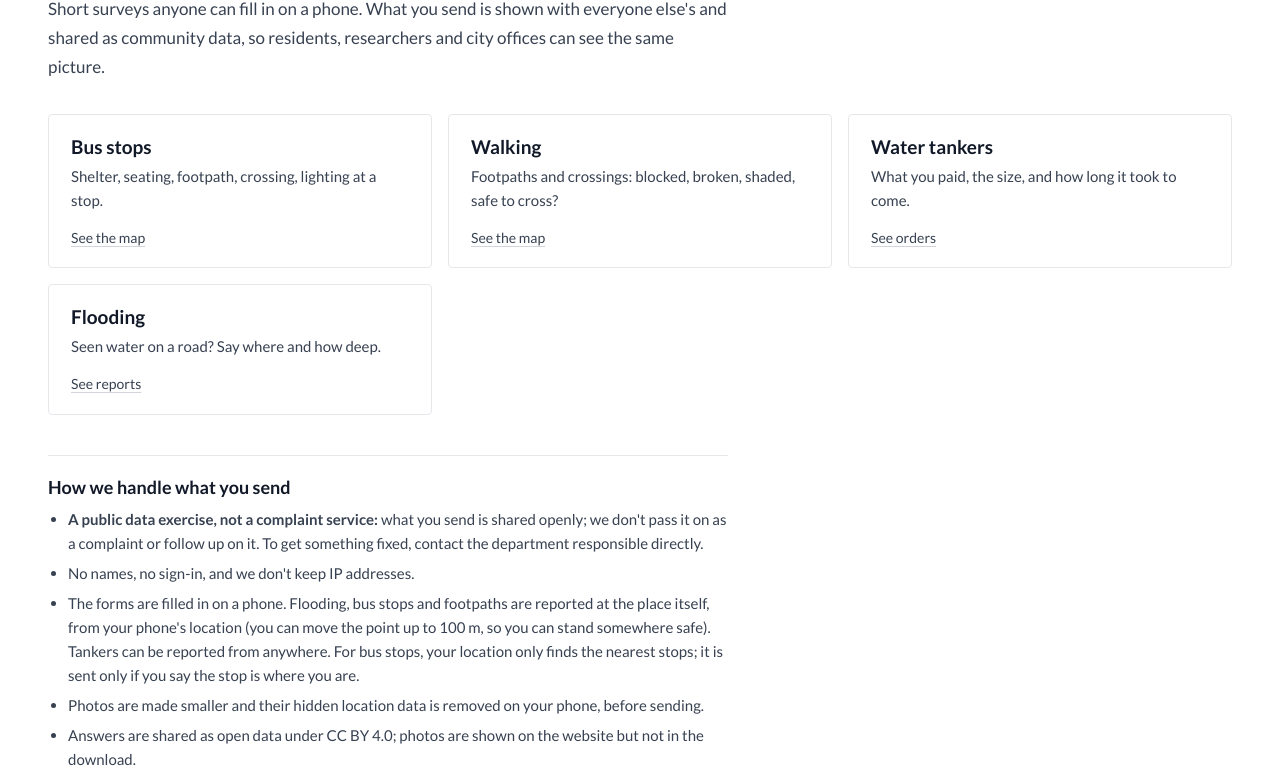
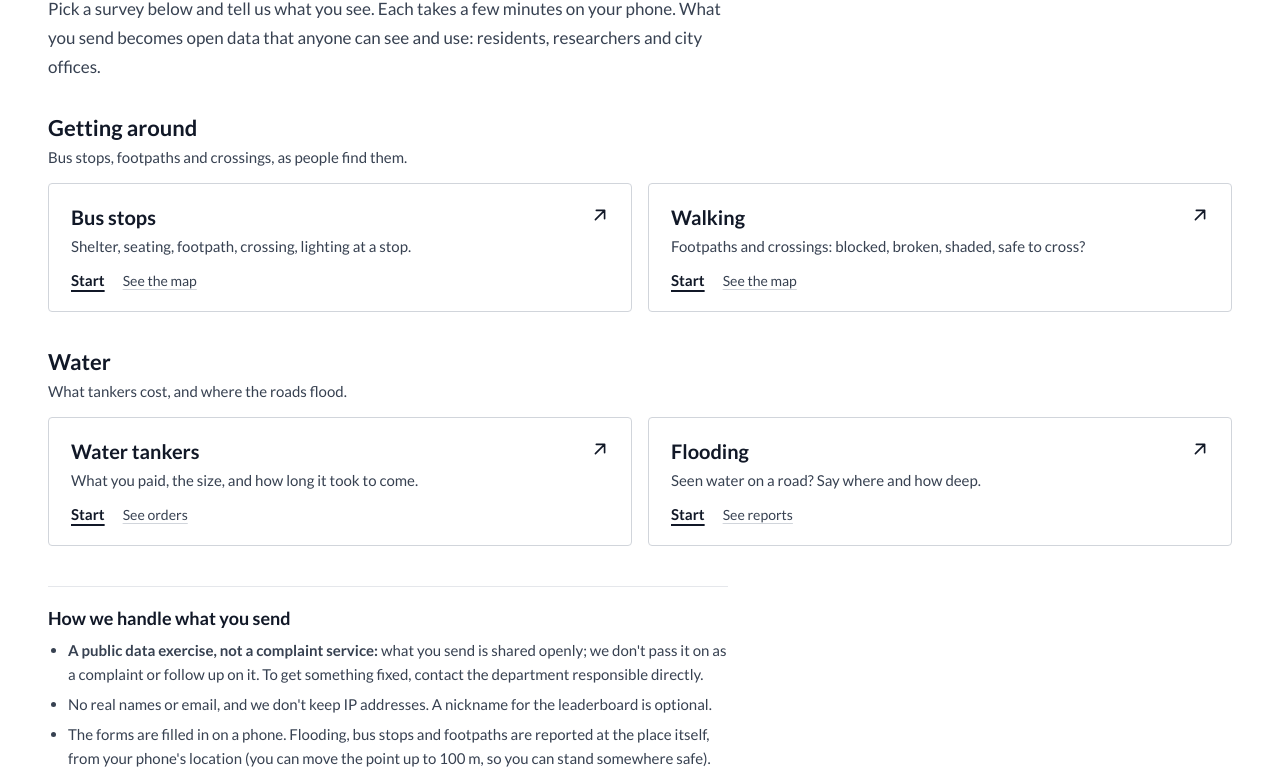
Before and after one commit to hulf-observatory/contribute, a plain HTML site: page index.html in a window 1280 px wide. Shown: the part 185-959 px from the top of the page. Drawn offline with Linux system fonts and the light colour scheme.

Commit message:
Contribute page: open data for Hyderabad, surveys by theme, arrow and Start on each card
Co-Authored-By: Claude Opus 5.5 <noreply@anthropic.com>

```diff
--- a/index.html
+++ b/index.html
@@ -4,7 +4,7 @@
 <meta charset="utf-8">
 <meta name="viewport" content="width=device-width, initial-scale=1">
 <title>Contribute · Hyderabad Urban Observatory</title>
-<meta name="description" content="Tell the Hyderabad Urban Observatory what you see in the city: flooding, bus stops and water tankers now, more surveys soon. Anonymous, no sign-in; shared as community data.">
+<meta name="description" content="Help build open data for Hyderabad: short phone surveys on bus stops, footpaths and crossings, water tankers and flooding. No real names; everything is shared as open data.">
 <link rel="icon" href="favicon.svg" type="image/svg+xml">
 <link rel="stylesheet" href="vendor/fonts/lato.css">
 <link rel="stylesheet" href="vendor/fonts/outfit.css">
@@ -13,19 +13,26 @@
 <script src="https://api.urbanobservatory.in/visits.js" defer></script>
 <style>
   .intro { max-width: var(--measure); margin-bottom: 32px; }
+  /* surveys grouped by theme (Teja, 17 Nov 2026); each card is one big button with an arrow at its top right */
+  .theme { margin: 0 0 36px; }
+  .theme-h { font: 700 22px/1.25 var(--font-ui); color: var(--ink); margin: 0 0 4px; }
+  .theme-sub { color: var(--text-2); font-size: 15px; margin: 0 0 14px; }
   .surveys { display: grid; gap: 16px; grid-template-columns: minmax(0, 1fr); }
   @media (min-width: 768px) { .surveys { grid-template-columns: repeat(2, minmax(0, 1fr)); } }
-  @media (min-width: 1280px) { .surveys { grid-template-columns: repeat(3, minmax(0, 1fr)); } }
-  /* simple cards (Teja, 16 Nov 2026): name, one line, the whole card starts the survey; results as a small link */
-  .card { position: relative; border: 1px solid var(--border); border-radius: var(--r-card); padding: 20px 22px 18px; background: #fff; transition: border-color .2s ease, background .2s ease; }
+  .card { position: relative; border: 1px solid var(--border-2); border-radius: var(--r-card); padding: 20px 56px 18px 22px; background: #fff; transition: border-color .2s ease, background .2s ease; }
   .card:hover { border-color: var(--ink); background: var(--band); }
-  .card h2 { font: 700 19px/1.3 var(--font-ui); margin: 0 0 4px; }
+  .card h3 { font: 700 20px/1.3 var(--font-ui); margin: 0 0 4px; }
+  .card .arrow { position: absolute; top: 20px; right: 20px; width: 22px; height: 22px; fill: none; stroke: var(--ink); stroke-width: 1.8; stroke-linecap: round; stroke-linejoin: round; transition: transform .2s ease; }
+  .card:hover .arrow { transform: translate(2px, -2px); }
+  .card .foot { display: flex; flex-wrap: wrap; align-items: baseline; gap: 6px 18px; margin-top: 4px; }
+  .card .start { font: 700 15px var(--font-ui); color: var(--ink); text-decoration: underline; text-underline-offset: 4px; text-decoration-thickness: 1.5px; }
   .card .go { color: var(--ink); text-decoration: none; }
   .card .go::after { content: ''; position: absolute; inset: 0; border-radius: var(--r-card); }   /* the whole card is the link */
   .card .go:focus-visible { outline: none; }
   .card:focus-within { border-color: var(--ink); box-shadow: 0 0 0 1px var(--ink); }
   .card p { color: var(--text-2); margin: 0 0 12px; font-size: 15px; }
   .card .more { position: relative; z-index: 1; font-size: 14px; color: var(--text-2); }
+  .card h3 .go { color: var(--ink); }
   .rules { max-width: var(--measure); margin-top: 40px; padding-top: 20px; border-top: 1px solid var(--border); color: var(--text-2); font-size: 15px; }
   .rules h2 { font: 700 18px/1.3 var(--font-ui); color: var(--ink); margin: 0 0 8px; }
   .rules ul { margin: 0; padding-left: 20px; }
@@ -44,39 +51,50 @@
 <main class="wrap">
   <section class="intro">
     <p class="eyebrow">Contribute</p>
-    <h1>Tell us what you see in the city</h1>
-    <p class="lede">Short surveys anyone can fill in on a phone. What you send is shown with everyone else's and shared
-      as community data, so residents, researchers and city offices can see the same picture.</p>
+    <h1>Help build open data for Hyderabad</h1>
+    <p class="lede">Pick a survey below and tell us what you see. Each takes a few minutes on your phone. What you send
+      becomes open data that anyone can see and use: residents, researchers and city offices.</p>
   </section>
 
+  <section class="theme" aria-labelledby="th-move">
+    <h2 class="theme-h" id="th-move">Getting around</h2>
+    <p class="theme-sub">Bus stops, footpaths and crossings, as people find them.</p>
     <div class="surveys">
       <article class="card">
-      <h2><a class="go" href="bus-stops/">Bus stops</a></h2>
+        <h3><a class="go" href="bus-stops/">Bus stops</a></h3><svg class="arrow" viewBox="0 0 24 24" aria-hidden="true"><path d="M7 17 17 7M8 7h9v9"/></svg>
         <p>Shelter, seating, footpath, crossing, lighting at a stop.</p>
-      <a class="more" href="bus-stops/map/">See the map</a>
+        <div class="foot"><span class="start" aria-hidden="true">Start</span><a class="more" href="bus-stops/map/">See the map</a></div>
       </article>
       <article class="card">
-      <h2><a class="go" href="walking/">Walking</a></h2>
+        <h3><a class="go" href="walking/">Walking</a></h3><svg class="arrow" viewBox="0 0 24 24" aria-hidden="true"><path d="M7 17 17 7M8 7h9v9"/></svg>
         <p>Footpaths and crossings: blocked, broken, shaded, safe to cross?</p>
-      <a class="more" href="walking/map/">See the map</a>
+        <div class="foot"><span class="start" aria-hidden="true">Start</span><a class="more" href="walking/map/">See the map</a></div>
+      </article>
+    </div>
+  </section>
+
+  <section class="theme" aria-labelledby="th-water">
+    <h2 class="theme-h" id="th-water">Water</h2>
+    <p class="theme-sub">What tankers cost, and where the roads flood.</p>
+    <div class="surveys">
+      <article class="card">
+        <h3><a class="go" href="tankers/">Water tankers</a></h3><svg class="arrow" viewBox="0 0 24 24" aria-hidden="true"><path d="M7 17 17 7M8 7h9v9"/></svg>
+        <p>What you paid, the size, and how long it took to come.</p>
+        <div class="foot"><span class="start" aria-hidden="true">Start</span><a class="more" href="tankers/orders/">See orders</a></div>
       </article>
       <article class="card">
-      <h2><a class="go" href="tankers/">Water tankers</a></h2>
-      <p>What you paid, the size, and how long it took to come.</p>
-      <a class="more" href="tankers/orders/">See orders</a>
-    </article>
-    <article class="card">
-      <h2><a class="go" href="flood/">Flooding</a></h2>
+        <h3><a class="go" href="flood/">Flooding</a></h3><svg class="arrow" viewBox="0 0 24 24" aria-hidden="true"><path d="M7 17 17 7M8 7h9v9"/></svg>
         <p>Seen water on a road? Say where and how deep.</p>
-      <a class="more" href="flood/reports/">See reports</a>
+        <div class="foot"><span class="start" aria-hidden="true">Start</span><a class="more" href="flood/reports/">See reports</a></div>
       </article>
     </div>
+  </section>
 
   <section class="rules">
     <h2>How we handle what you send</h2>
     <ul>
       <li><b>A public data exercise, not a complaint service:</b> what you send is shared openly; we don't pass it on as a complaint or follow up on it. To get something fixed, contact the department responsible directly.</li>
-      <li>No names, no sign-in, and we don't keep IP addresses.</li>
+      <li>No real names or email, and we don't keep IP addresses. A nickname for the leaderboard is optional.</li>
       <li>The forms are filled in on a phone. Flooding, bus stops and footpaths are reported at the place itself, from your phone's location (you can move the point up to 100 m, so you can stand somewhere safe). Tankers can be reported from anywhere. For bus stops, your location only finds the nearest stops; it is sent only if you say the stop is where you are.</li>
       <li>Photos are made smaller and their hidden location data is removed on your phone, before sending.</li>
       <li>Answers are shared as open data under CC BY 4.0; photos are shown on the website but not in the download.</li>
```
Lines whose indentation alone changed are shown as unchanged.
